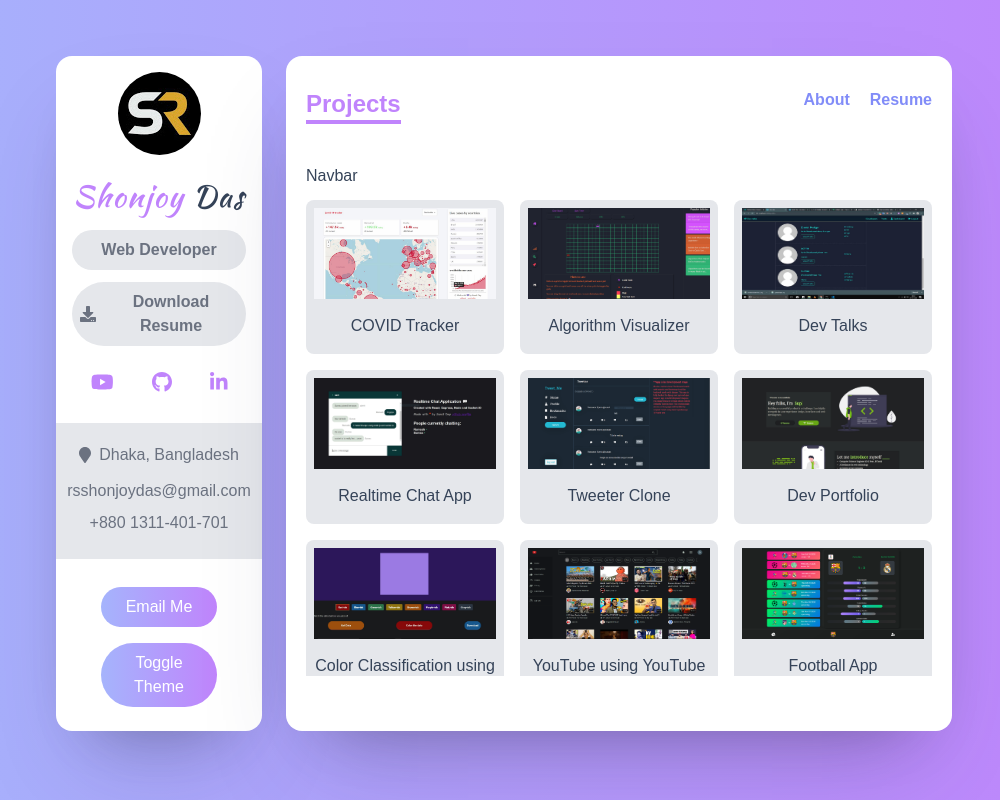
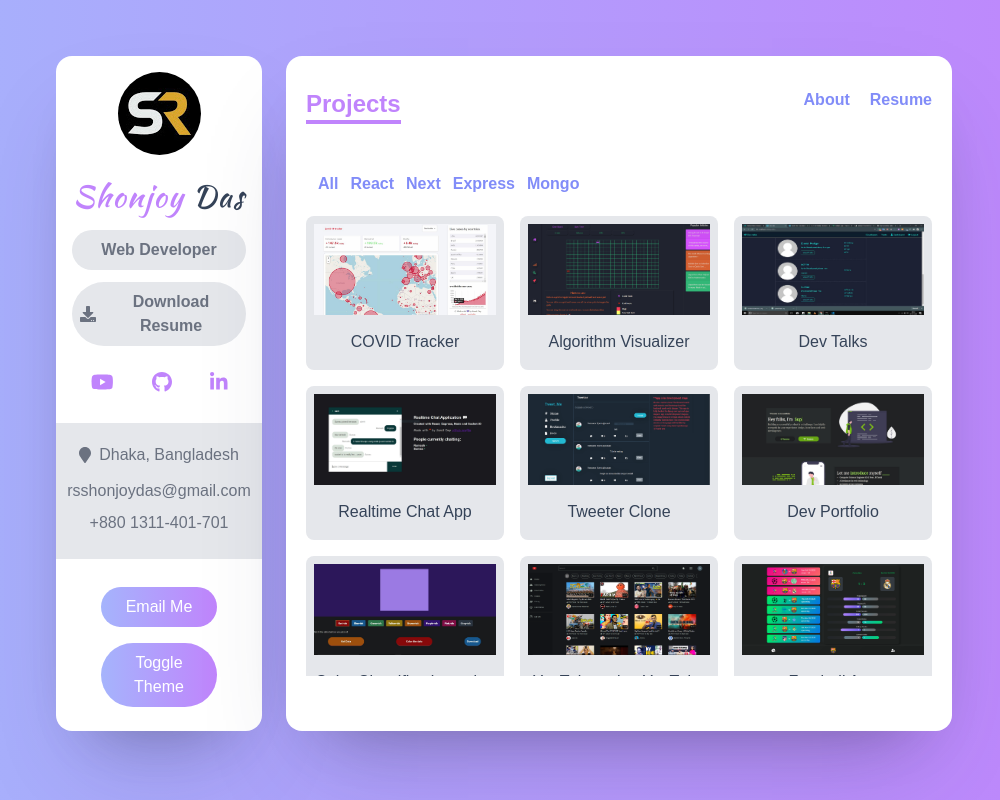
Before and after one commit to rsshonjoydas/portfolio, a Next.js app: page /projects in a window 1280 px wide. Shown: the whole page, without its empty margins (136-1136 px from the left). Built offline with nearby package versions, Linux system fonts and the light colour scheme; a web font is replaced by a local one.

Commit message:
Projects Navbar

```diff
--- /dev/null
+++ b/components/ProjectNavbar.tsx
@@ -0,0 +1,16 @@
+import { FunctionComponent } from 'react';
+import ProjectNavbarItem from './ProjectNavbarItem';
+
+const ProjectNavbar: FunctionComponent<{ handleFilterCategory: Function; active: string }> = (
+  props
+) => (
+  <div className="px-3 py-2 space-x-3 list-none flex overflow-auto scroll-smooth hover:scroll-auto">
+    <ProjectNavbarItem value="all" {...props} />
+    <ProjectNavbarItem value="react" {...props} />
+    <ProjectNavbarItem value="next" {...props} />
+    <ProjectNavbarItem value="express" {...props} />
+    <ProjectNavbarItem value="mongo" {...props} />
+  </div>
+);
+
+export default ProjectNavbar;
--- /dev/null
+++ b/components/ProjectNavbarItem.tsx
@@ -0,0 +1,19 @@
+import { FunctionComponent } from 'react';
+import { Category } from '../interface/projectType';
+
+const ProjectNavbarItem: FunctionComponent<{
+  value: Category | 'all';
+  active: string;
+  handleFilterCategory: Function;
+}> = ({ value, active, handleFilterCategory }) => {
+  let className =
+    'capitalize text-indigo-400 font-bold flex space-x-5 hover:text-purple-400 cursor-pointer';
+  if (active === value) className += ' text-blue-400';
+  return (
+    <li className={className} onClick={() => handleFilterCategory(value)}>
+      {value}
+    </li>
+  );
+};
+
+export default ProjectNavbarItem;
--- a/pages/projects.tsx
+++ b/pages/projects.tsx
@@ -1,15 +1,34 @@
+import { useState } from 'react';
 import projectData from '../adapters/projectData';
 import ProjectCard from '../components/ProjectCard';
+import ProjectNavbar from '../components/ProjectNavbar';
+import { Category } from '../interface/projectType';
 
-const projects = () => (
+const Projects = () => {
+  const [projects, setProjects] = useState(projectData);
+  const [active, setActive] = useState('all');
+
+  const handleFilterCategory = (category: Category | 'all') => {
+    if (category === 'all') {
+      setProjects(projectData);
+      setActive(category);
+      return;
+    }
+
+    const newArray = projectData.filter((project) => project.category.includes(category));
+    setProjects(newArray);
+    setActive(category);
+  };
+
+  return (
     <div
       className="px-5 py-2 overflow-auto scroll-smooth hover:scroll-auto"
       style={{ height: '65vh' }}
     >
-    <nav>Navbar</nav>
+      <ProjectNavbar handleFilterCategory={handleFilterCategory} active={active} />
 
       <div className="grid grid-cols-12 gap-4 my-3 relative">
-      {projectData.map((project) => (
+        {projects.map((project) => (
           <div
             key={project.id}
             className="col-span-12 sm:col-span-6 lg:col-span-4 p-2 rounded-lg bg-gray-200 dark:bg-gray-500"
@@ -20,5 +39,6 @@ const projects = () => (
       </div>
     </div>
   );
+};
 
-export default projects;
+export default Projects;
```
Also changed, not shown: 1 other file (tests, documents, lock files or other folders). Lines whose indentation alone changed are shown as unchanged.
